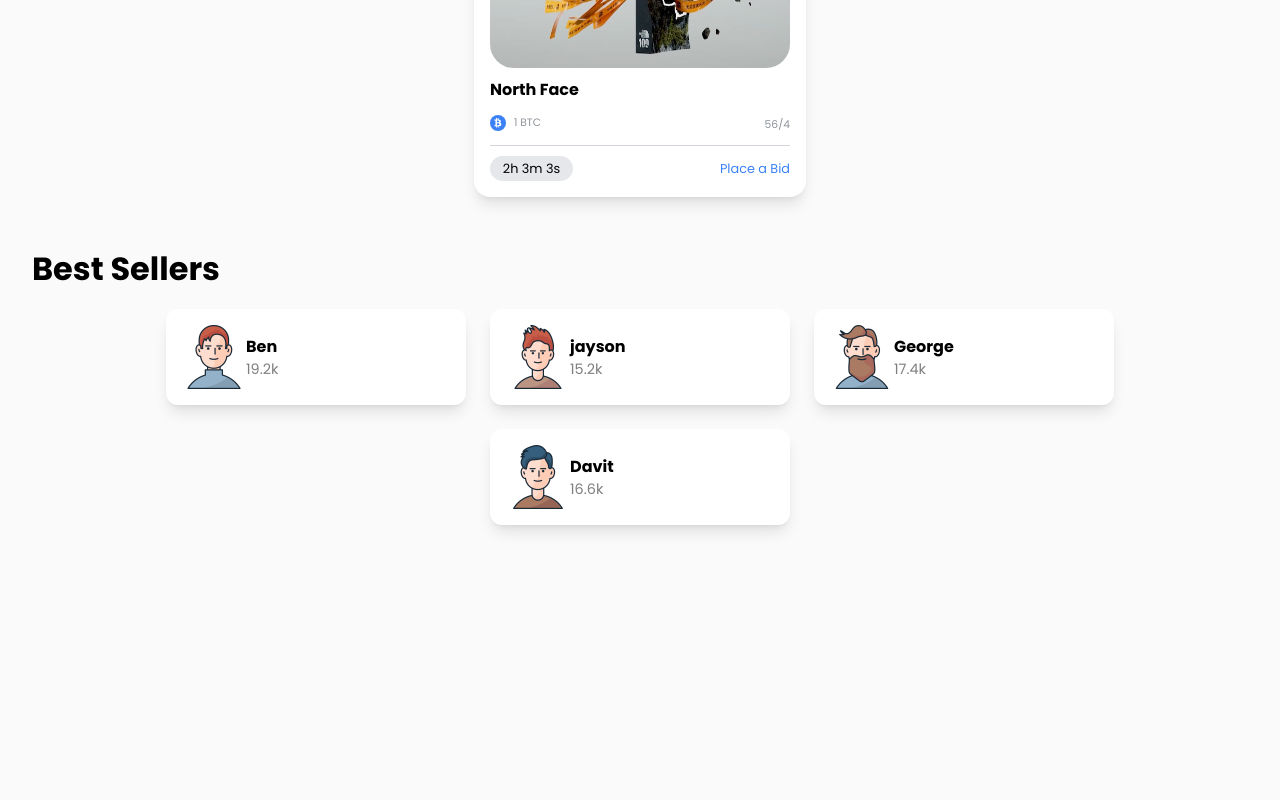
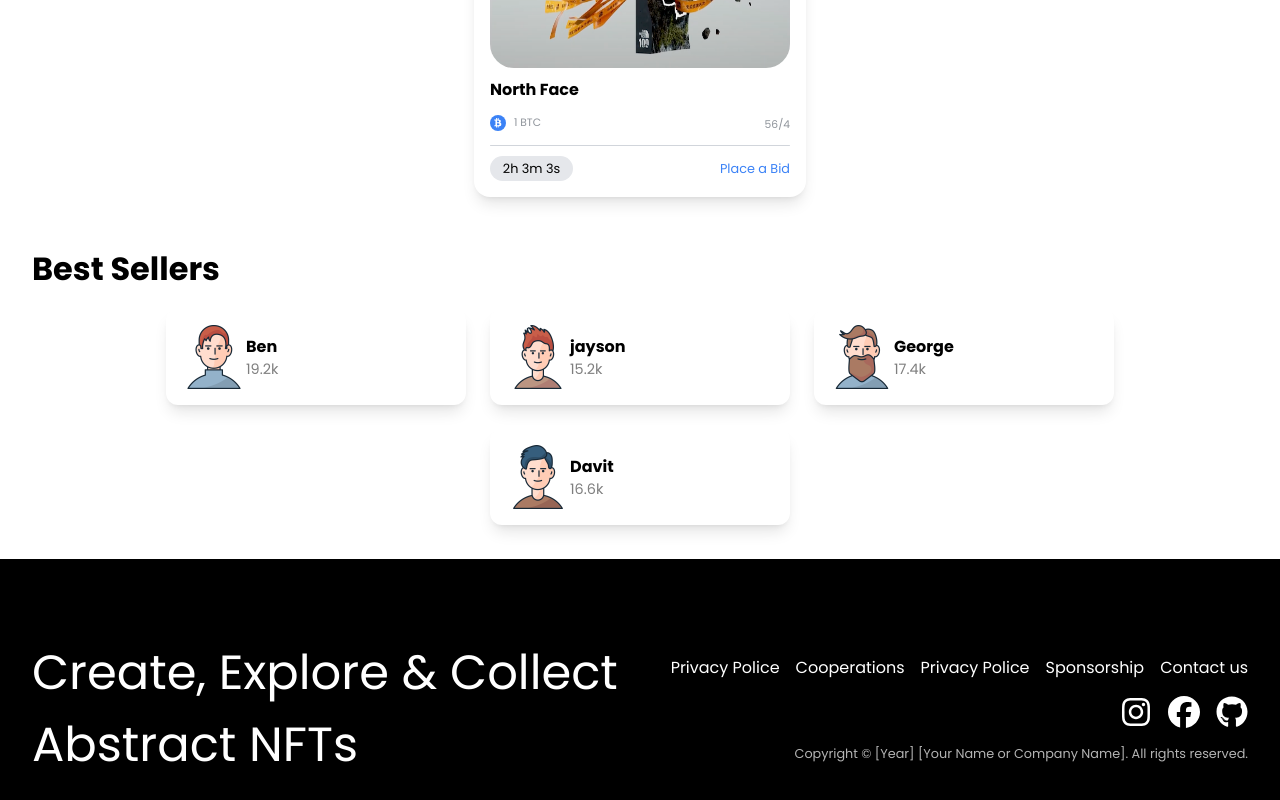
Before and after one commit to davita101/Project-V1, a React (Vite) app: page / in a window 1280 px wide. Shown: the part 1746-2546 px from the top of the page. Before the commit the page ends 2303 px from the top, so only its background shows below. Built offline with nearby package versions, Linux system fonts and the light colour scheme.

Commit message:
Add:footer, rewrtire:constants, navbar, nftcart, constants  Delete:Button

```diff
--- a/src/App.jsx
+++ b/src/App.jsx
@@ -14,7 +14,7 @@ function App() {
         <Sellers /> {/*✅*/}
       </main>
       <footer>
-        <Footer />
+        <Footer /> {/*✅*/}
       </footer>
     </div>
 
--- a/src/components/Button.jsx
+++ /dev/null
@@ -1,11 +0,0 @@
-import React from 'react'
-
-function Button() {
-    return (
-        <div>
-
-        </div>
-    )
-}
-
-export default Button
--- a/src/components/Footer.jsx
+++ b/src/components/Footer.jsx
@@ -1,11 +1,33 @@
 import React from 'react'
-
+import { copyright, privacyInfo, socialLinks } from '../constants'
+import IconRenderer from './IconRenderer'
 function Footer() {
     return (
-        <div>
+        <div className='flex md:flex-row flex-col bg-black justify-between items-center text-white mt-[7rem]  md:text-start text-center'>
+            <div className='left-[0rem] bottom-[auto] bg-black w-full z-[-1] h-[300px] absolute' />
 
+            <h2 className='xl:text-[3em] text-[2rem]'>
+                Create, Explore & Collect <br />
+                Abstract NFTs
+            </h2>
+            <div className='grid gap-[1rem]'>
+                <ul className='flex gap-[1rem] flex-wrap md:justify-end justify-center'>
+                    {privacyInfo.map((item, index) => (
+                        <li key={index} className='hover:opacity-[.5] cursor-pointer'>{item.content}</li>
+                    ))}
+                </ul>
+                <ul className='flex gap-[1rem]  md:justify-end  justify-center'>
+                    {socialLinks.map((item, index) => (
+                        <li key={index} className=' transition-all ease-in text-[2em] cursor-pointer hover:text-blue-500 '>{<IconRenderer icon={item.icon} />}</li>
+                    ))}
+                </ul>
+                <div>
+                    {copyright.map(item => (
+                        <p className='md:text-right text-center text-[.8em] opacity-[.7]'>{item.copyright}</p>
+                    ))}
+                </div>
+            </div>
         </div>
     )
 }
-
 export default Footer
--- a/src/components/Navbar.jsx
+++ b/src/components/Navbar.jsx
@@ -16,7 +16,7 @@ function Navbar() {
                     <li key={index} className=' hover:opacity-[.5] ease-in cursor-pointer transition-all'>{item.label}</li>
                 ))}
             </ul>
-            <div className='md:flex hidden gap-[1rem] items-center'>
+            <div className='md:flex hidden gap-[0rem] items-center'>
                 <button className='bg-black transition-all ease-in hover:bg-transparent hover:text-black text-white p-2 rounded-[.3rem]'>Get Started</button>
                 <span className='hover:bg-black hover:text-white transition-all py-[.5rem] px-[.5rem] rounded-[.3rem] cursor-pointer'>Login in</span>
             </div>
--- a/src/components/NftCard.jsx
+++ b/src/components/NftCard.jsx
@@ -12,7 +12,7 @@ function NftCard() {
             {productText.map((item, index) => {
                 if (item.nftJson) {
                     return item.nftJson.map((category, index) => (
-                        <div onMouseOver={() => { setIndexCard(index), setOver(true) }} onMouseLeave={() => { setIndexCard(index), setOver(false) }} className='grid gap-[.6rem] p-[1rem] bg-white shadow-lg overflow-hidden rounded-2xl cursor-pointer transition-all hover:translate-y-[-1.5rem] hover:shadow-xl duration-[.1s] hover:bg-blue-500 ease-in '>
+                        <div onMouseOver={() => { setIndexCard(index), setOver(true) }} key={index} onMouseLeave={() => { setIndexCard(index), setOver(false) }} className='grid gap-[.6rem] p-[1rem] bg-white shadow-lg overflow-hidden rounded-2xl cursor-pointer transition-all hover:translate-y-[-1.5rem] hover:shadow-xl duration-[.1s] hover:bg-blue-500 ease-in '>
                             <img src={category.img} alt={category.heading} className='w-[300px] h-[250px] rounded-3xl' />
                             <h3 className='font-bold text-[1em]'>{category.heading}</h3>
                             <div className='flex justify-between'>
--- a/src/components/index.js
+++ b/src/components/index.js
@@ -1,4 +1,3 @@
-export { default as Button } from './Button'
 export { default as Footer } from './Footer'
 export { default as Hero } from './Hero'
 export { default as Info } from './Info'
--- a/src/constants/index.js
+++ b/src/constants/index.js
@@ -2,6 +2,7 @@ import { BiWallet } from 'react-icons/bi'
 import { AiOutlineAppstoreAdd } from 'react-icons/ai'
 import { LuShoppingCart } from 'react-icons/lu'
 import { BenAvatar, DavitAvatar, GeorgeAvatar, JaysonAvatar, MetalBotNft, MonkeyNft, SquirrelNft, TheNorthFaceNft } from '../assets'
+import { FaFacebook, FaGithub, FaInstagram } from 'react-icons/fa6'
 
 export const navLinks = [
     { label: "Home", route: '/' },
@@ -122,3 +123,45 @@ export const sellersInfo = [
     }
 
 ]
+
+export const privacyInfo = [
+    {
+        content: "Privacy Police"
+    },
+    {
+        content: "Cooperations"
+    },
+    {
+        content: "Privacy Police"
+    },
+    {
+        content: "Sponsorship"
+    },
+    {
+        content: "Contact us"
+    },
+
+]
+export const copyright = [
+    {
+        copyright: "Copyright © [Year] [Your Name or Company Name]. All rights reserved."
+    }
+]
+
+export const socialLinks = [
+    {
+        icon: FaInstagram,
+        alt: "Instagram",
+        link: "https://www.instagram.com/davitactor/"
+    },
+    {
+        icon: FaFacebook,
+        alt: "Facebook",
+        link: "https://www.facebook.com/profile.php?id=100007557528695"
+    },
+    {
+        icon: FaGithub,
+        alt: "Github",
+        link: "https://github.com/davita101"
+    }
+]
--- a/src/index.css
+++ b/src/index.css
@@ -8,10 +8,10 @@
 
 html{
     scroll-behavior: smooth;
-    background: rgb(250, 250, 250);
 }
 body{
     height: 100vh;
+    background: linear-gradient( rgb(231, 231, 231), white) no-repeat ;
     background-size: cover;
     width: 100%;
 }
```
